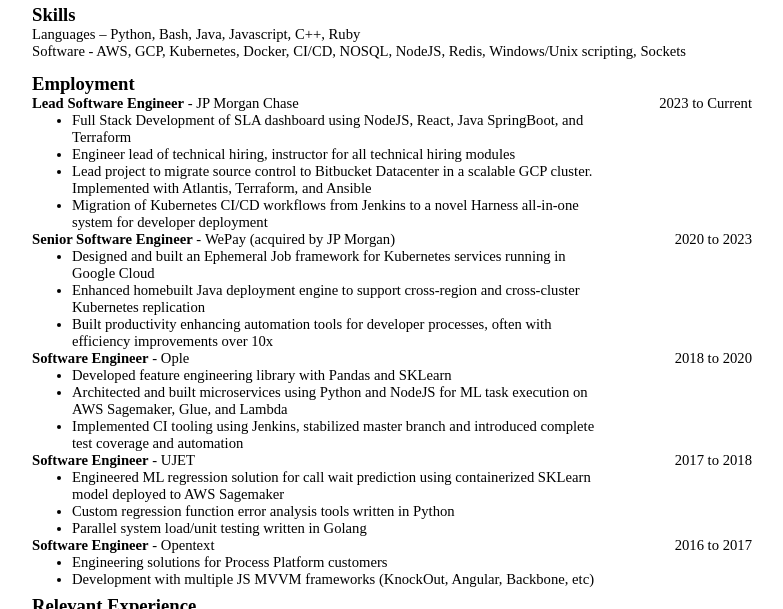
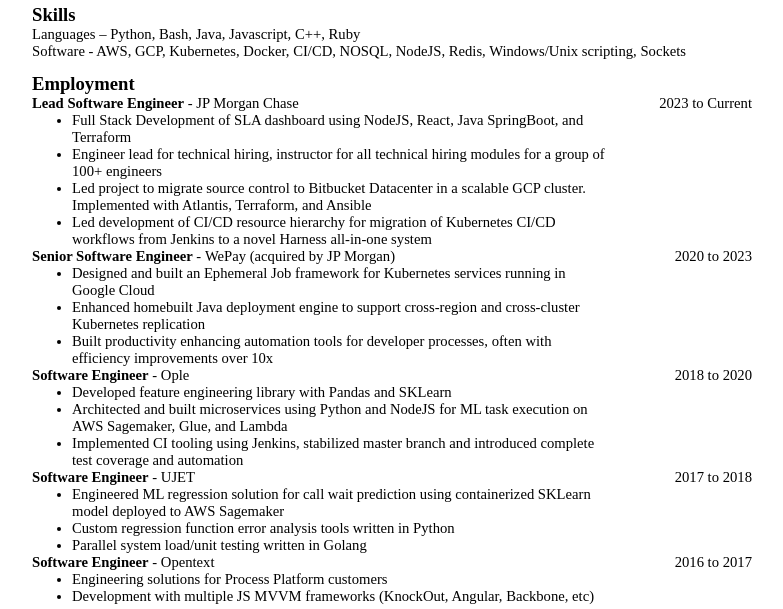
Before and after one commit to sgluss/resume, a plain HTML site: page index.html in a window 1280 px wide. Shown: the part 116-725 px from the top of the page, without its empty margins (16-799 px from the left). Drawn offline with Linux system fonts and the light colour scheme.

Commit message:
more rephrasing

```diff
--- a/index.html
+++ b/index.html
@@ -52,13 +52,13 @@
 						Full Stack Development of SLA dashboard using NodeJS, React, Java SpringBoot, and Terraform
 					</li>
 					<li>
-						Engineer lead of technical hiring, instructor for all technical hiring modules
+						Engineer lead for technical hiring, instructor for all technical hiring modules for a group of 100+ engineers
 					</li>
 					<li>
-						Lead project to migrate source control to Bitbucket Datacenter in a scalable GCP cluster. Implemented with Atlantis, Terraform, and Ansible
+						Led project to migrate source control to Bitbucket Datacenter in a scalable GCP cluster. Implemented with Atlantis, Terraform, and Ansible
 					</li>
 					<li>
-						Migration of Kubernetes CI/CD workflows from Jenkins to a novel Harness all-in-one system for developer deployment
+						Led development of CI/CD resource hierarchy for migration of Kubernetes CI/CD workflows from Jenkins to a novel Harness all-in-one system
 					</li>
 				</ul>
 			</div>
```
